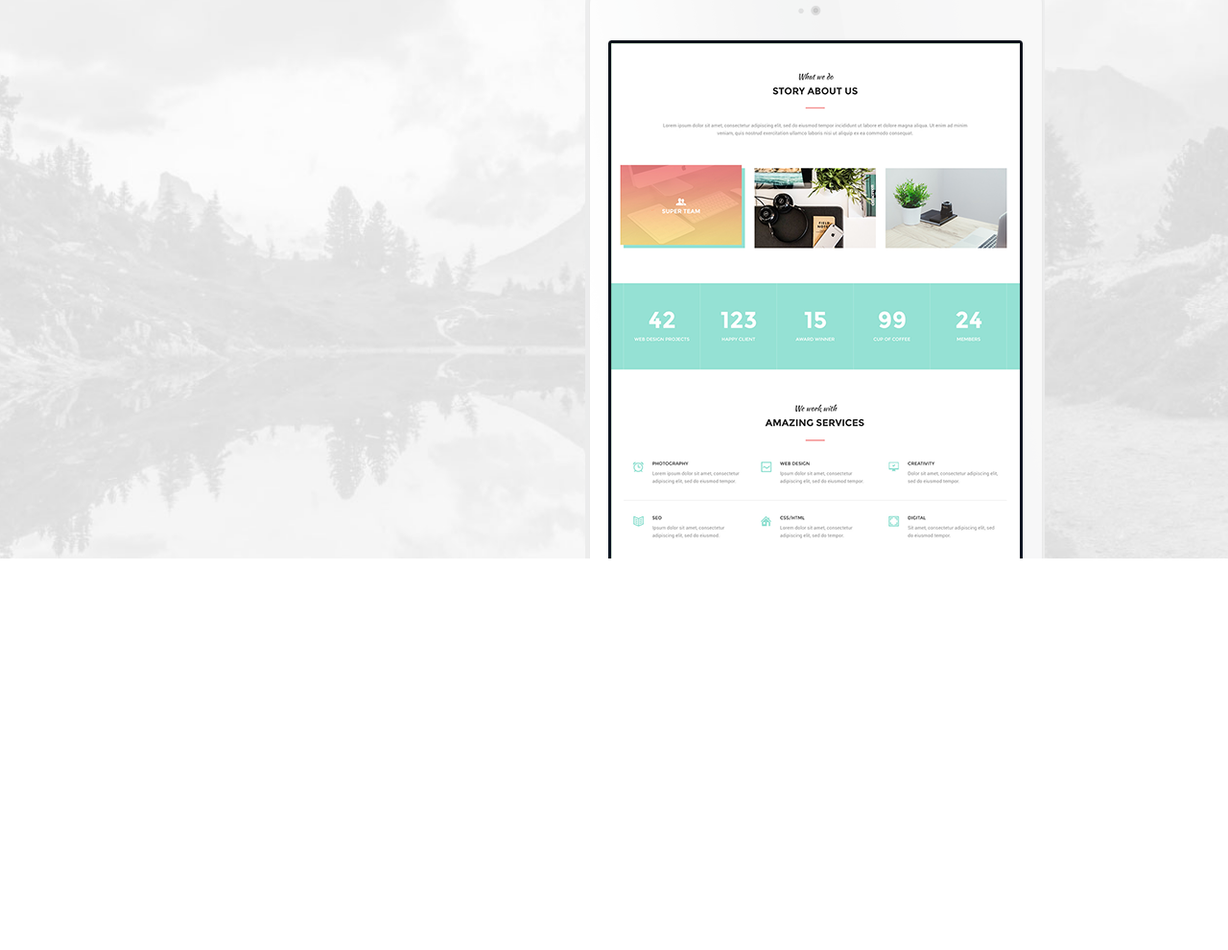
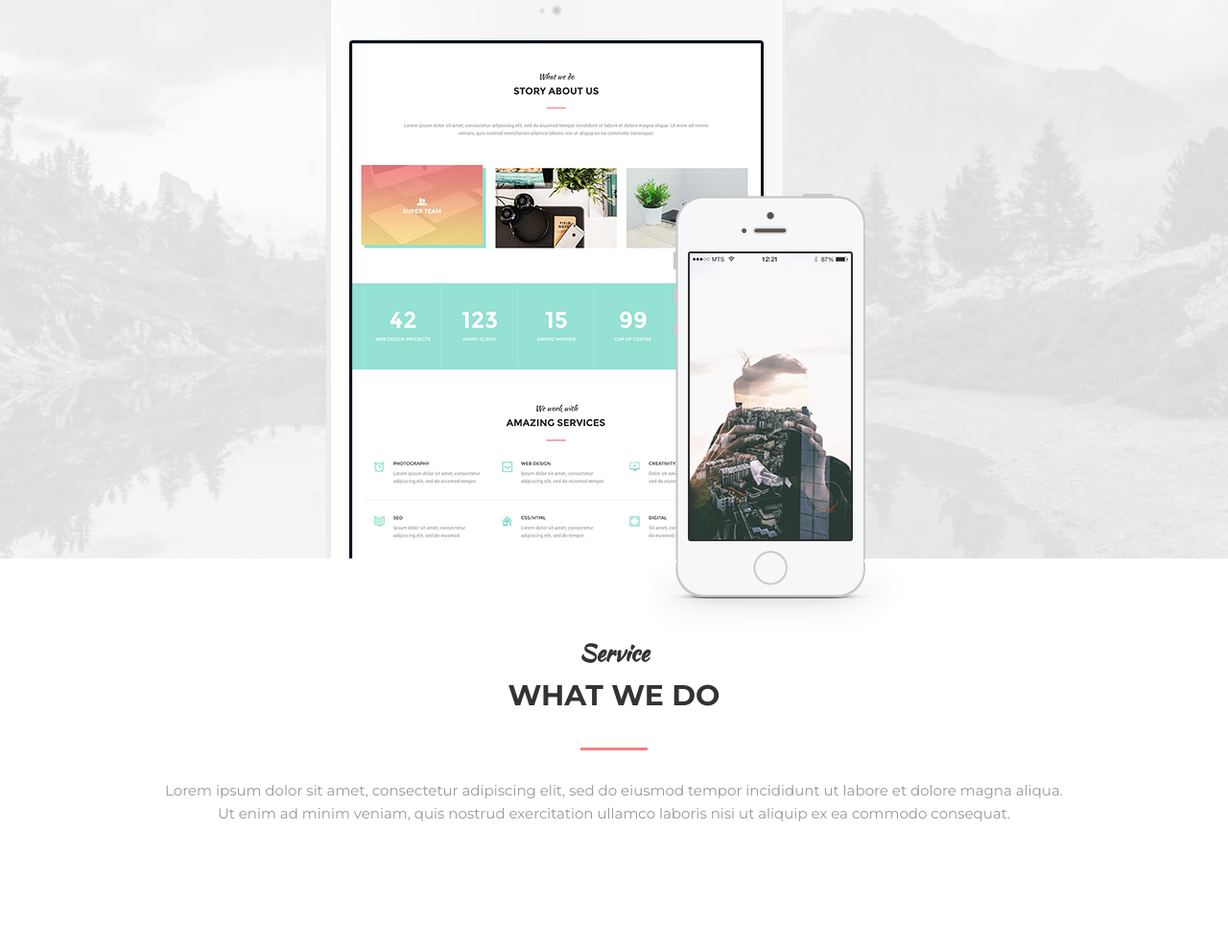
Before and after one commit to egorystuff/MOGO_web, a plain HTML site: page index.html in a window 1280 px wide. Shown: the part 2629-3619 px from the top of the page at 96% size. Before the commit the page ends 3211 px from the top, so only its background shows below. Drawn offline with Linux system fonts and the light colour scheme.

Commit message:
created new block 6

```diff
--- a/access/css/style.css
+++ b/access/css/style.css
@@ -396,10 +396,18 @@ hr {
 /* devices */
 .devices {
   width: 100%;
-  max-width: 60px;
+  max-width: 600px;
   margin: 0 auto;
+  position: relative;
 }
 
 .devices_item {
   display: block;
 }
+
+.devices_item--iphone {
+  position: absolute;
+  bottom: -80px;
+  right: 0;
+  z-index: 1;
+}
--- a/index.html
+++ b/index.html
@@ -235,6 +235,29 @@
         </div>
         <div class="devices">
           <img class="devices_item" src="access/images/ipad.png" alt="" />
+          <img
+            class="devices_item devices_item--iphone"
+            src="access/images/iphone.png"
+            alt=""
+          />
+        </div>
+      </div>
+    </section>
+
+    <!-- new block -->
+    <section class="section">
+      <div class="container">
+        <div class="section_header">
+          <h3 class="section_suptitle">Service</h3>
+          <h2 class="section_title">what we do</h2>
+          <div class="section_text">
+            <p>
+              Lorem ipsum dolor sit amet, consectetur adipiscing elit, sed do
+              eiusmod tempor incididunt ut labore et dolore magna aliqua. Ut
+              enim ad minim veniam, quis nostrud exercitation ullamco laboris
+              nisi ut aliquip ex ea commodo consequat.
+            </p>
+          </div>
         </div>
       </div>
     </section>
```
